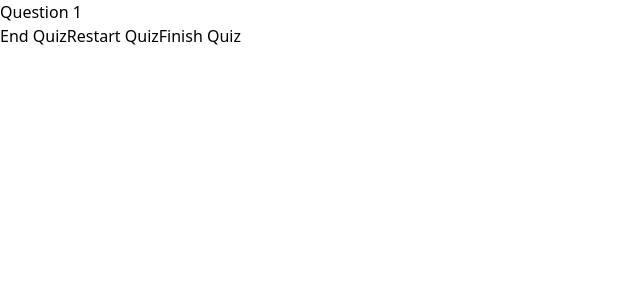
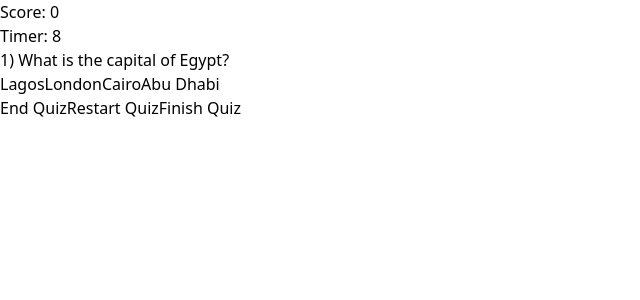
Before and after one commit to Kelechi095/KelQuiz, a React (Vite) app: page / in a window 1280 px wide. Both pictures are taken after a click on the button "Start Game!". Shown: the top 300 px of the page, without its empty margins (0-640 px from the left). Built offline with nearby package versions, Linux system fonts and the light colour scheme.

Commit message:
set up basic functionality

```diff
--- a/src/App.tsx
+++ b/src/App.tsx
@@ -1,6 +1,5 @@
 import { useSelector } from "react-redux";
 import { RootState } from "./types/types";
-import { useDispatch } from "react-redux";
 import HomeScreen from "./components/HomeScreen";
 import EndScreen from "./components/EndScreen";
 import GameScreen from "./components/GameScreen";
--- a/src/components/EndScreen.tsx
+++ b/src/components/EndScreen.tsx
@@ -1,8 +1,10 @@
-import { useDispatch } from "react-redux"
+import { useDispatch, useSelector } from "react-redux"
 import { endQuiz, startQuiz } from "../redux/quizSlice"
+import { RootState } from "../types/types"
 
 
 export default function EndScreen() {
+    const {userScore} = useSelector((state: RootState) => state.quiz)
     const dispatch = useDispatch()
 
     const handleRestartGame = () => {
@@ -13,13 +15,13 @@ export default function EndScreen() {
     }
 
   return (
-    <div>
+    <div className="p-4">
 
-        <h2>You scored: </h2>
+        <h2 className="text-semibold">You scored: {userScore} / 100</h2>
 
-        <button className='border p-1' onClick={handleRestartGame}>Restart Game</button>
+        <button className='border p-1' onClick={handleRestartGame}>Restart Quiz</button>
 
-        <button className='border p-1' onClick={handleEndGame}>End Game</button>
+        <button className='border p-1' onClick={handleEndGame}>End Quiz</button>
     </div>
   )
 }
--- a/src/components/GameScreen.tsx
+++ b/src/components/GameScreen.tsx
@@ -1,8 +1,22 @@
-import { useDispatch } from "react-redux";
-import { endQuiz, finishQuiz, startQuiz } from "../redux/quizSlice";
+import { useDispatch, useSelector } from "react-redux";
+import {
+  endQuiz,
+  finishQuiz,
+  increaseUserScore,
+  nextQuestion,
+  startQuiz,
+  startTimer,
+} from "../redux/quizSlice";
+import { questions } from "../data";
+import { RootState } from "../types/types";
+import { useEffect } from "react";
 
 export default function GameScreen() {
   const dispatch = useDispatch();
+
+  const { questionIndex, userScore, timer } = useSelector(
+    (state: RootState) => state.quiz
+  );
 
   const handleEndGame = () => {
     dispatch(endQuiz());
@@ -14,19 +28,59 @@ export default function GameScreen() {
     dispatch(finishQuiz());
   };
 
+  const handleNextQuestion = (answer: number, index: number) => {
+    if (questionIndex === questions.length - 1) {
+      dispatch(finishQuiz());
+    } else {
+      dispatch(nextQuestion());
+    }
+    if (answer === index) {
+      dispatch(increaseUserScore(timer));
+    }
+  };
+
+  useEffect(() => {
+    if (timer > 1) {
+      const id = setInterval(() => {
+        dispatch(startTimer());
+      }, 1000);
+      return () => clearInterval(id);
+    }
+  }, [dispatch, timer]);
+
+  console.log(timer);
+
   return (
-    <div>
-      <h2>Question 1</h2>
-
-      <button className="border p-1" onClick={handleEndGame}>
+    <div className="p-4">
+      <h1 className="text-center font-semibold">Score: {userScore}</h1>
+      <h1 className="text-center font-semibold">Timer: {timer}</h1>
+      <h1 className="mt-12 text-center font-medium uppercase">
+        {questionIndex + 1}) {questions[questionIndex].question}
+      </h1>
+      <div className="grid grid-cols-2 mt-4 gap-3 max-w-sm mx-auto lg:max-w-lg">
+        {questions[questionIndex].options.map((option, index) => (
+          <button
+            className="border"
+            key={index}
+            onClick={() =>
+              handleNextQuestion(questions[questionIndex].answer, index)
+            }
+          >
+            {option}
+          </button>
+        ))}
+      </div>
+      <div className="p-2 mt-12 grid grid-cols-3 gap-3 max-w-sm mx-auto lg:max-w-lg">
+        <button className="border p-1 text-sm" onClick={handleEndGame}>
           End Quiz
         </button>
-      <button className="border p-1" onClick={handleRestartGame}>
+        <button className="border p-1 text-sm" onClick={handleRestartGame}>
           Restart Quiz
         </button>
-      <button className="border p-1" onClick={handleFinishGame}>
+        <button className="border p-1 text-sm" onClick={handleFinishGame}>
           Finish Quiz
         </button>
       </div>
+    </div>
   );
 }
--- a/src/data.ts
+++ b/src/data.ts
@@ -1,53 +1,63 @@
 export const questions = [
     {
+        id: 1,
         question: 'What is the capital of Egypt?',
         options: ['Lagos', 'London', 'Cairo', 'Abu Dhabi'],
+        answer: 2
+    },
+    {
+        id: 2,
+        question: 'What is the capital of Nigeria?',
+        options: ['Lome', 'Abuja', 'Lagos', 'Benin'],
+        answer: 1
+    },
+    {
+        id: 3,
+        question: 'What is the capital of Italy?',
+        options: ['Rome', 'Naples', 'Paris', 'Chicago'],
+        answer: 0
+    },
+    {
+        id: 4,
+        question: 'What is the capital of the United states?',
+        options: ['New York', 'Dallas', 'Washington DC', 'Florida'],
+        answer: 2
+    },
+    {
+        id: 5,
+        question: 'What is the capital of France?',
+        options: ['Zurich', 'London', 'Lyon', 'Paris'],
         answer: 3
     },
     {
-        question: 'What is the capital of Nigeria?',
-        options: ['Lome', 'Lagos', 'Abuja', 'Benin'],
-        answer: 2
+        id: 6,
+        question: 'What is the capital of Iceland?',
+        options: ['Reykjavic', 'Glasgow', 'Armsterdam', 'Heisinki'],
+        answer: 0
     },
     {
-        question: 'What is the capital of Italy?',
-        options: ['Rome', 'Naples', 'Paris', 'Chicago'],
+        id: 7,
+        question: 'What is the capital of Switzerland?',
+        options: ['Amsterdam', 'Bern', 'Zurich', 'Glasgow'],
         answer: 1
     },
     {
-        question: 'What is the capital of the United states?',
-        options: ['New York', 'Dallas', 'Washington DC', 'Florida'],
+        id: 8,
+        question: 'What is the capital of Scotland?',
+        options: ['Glasgow', 'Turin', 'Naples', 'Aberdeen'],
+        answer: 0
+    },
+    {
+        id: 9,
+        question: 'What is the capital of Spain?',
+        options: ['Barcelona', 'Sevilla', 'Getafe', 'Madrid'],
         answer: 3
     },
     {
-        question: 'What is the capital of France?',
-        options: ['Zurich', 'London', 'Lyon', 'Paris'],
-        answer: 4
-    },
-    {
-        question: 'What is the capital of Iceland?',
-        options: ['Reykjavic', 'Glasgow', 'Armsterdam', 'Heisinki'],
-        answer: 1
-    },
-    {
-        question: 'What is the capital of Switzerland?',
-        options: ['Amsterdam', 'Bern', 'Zurich', 'Glasgow'],
-        answer: 2
-    },
-    {
-        question: 'What is the capital of Scotland?',
-        options: ['Glasgow', 'Turin', 'Naples', 'Aberdeen'],
-        answer: 1
-    },
-    {
-        question: 'What is the capital of Spain?',
-        options: ['Barcelona', 'Sevilla', 'Getafe', 'Madrid'],
-        answer: 4
-    },
-    {
+        id: 10,
         question: 'What is the capital of Russia?',
         options: ['Saints Petersburg', 'Moscow', 'Sochi', 'Altay'],
-        answer: 2
+        answer: 1
     },
 
 ]
--- a/src/redux/quizSlice.tsx
+++ b/src/redux/quizSlice.tsx
@@ -2,6 +2,9 @@ import { createSlice } from "@reduxjs/toolkit";
 
 const initialState = {
   gameState: "off",
+  questionIndex: 0,
+  userScore: 0,
+  timer: 10
 };
 
 const quizSlice = createSlice({
@@ -10,18 +13,33 @@ const quizSlice = createSlice({
   reducers: {
     startQuiz: (state) => {
       state.gameState = "start";
+      state.questionIndex = 0
+      state.userScore = 0
     },
     finishQuiz: (state) => {
       state.gameState = "finish";
+      state.timer = 10
     },
     endQuiz: (state) => {
       state.gameState = "off";
+      state.timer = 10
     },
+    nextQuestion: (state) => {
+        state.questionIndex++
+        state.timer = 10
+    },
+    increaseUserScore: (state, action) => {
+        state.userScore = state.userScore + action.payload
+    },
+
+    startTimer: (state) => {
+        state.timer = state.timer - 1
+    }
 
 
   },
 });
 
-export const { startQuiz, finishQuiz, endQuiz } = quizSlice.actions;
+export const { startQuiz, finishQuiz, endQuiz, nextQuestion, increaseUserScore, startTimer } = quizSlice.actions;
 
 export default quizSlice.reducer;
```
Also changed, not shown: src/types/types.ts (+8 -0 lines). Lines whose indentation alone changed are shown as unchanged.
